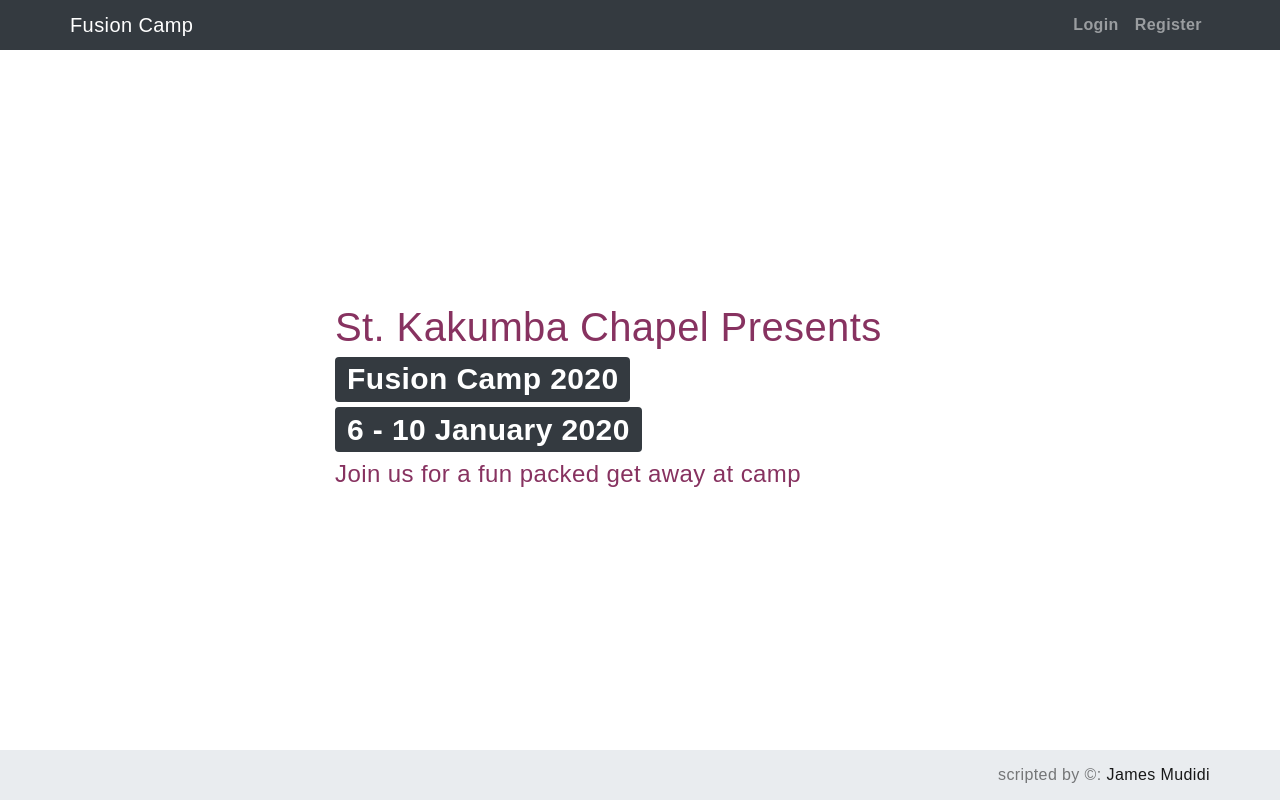
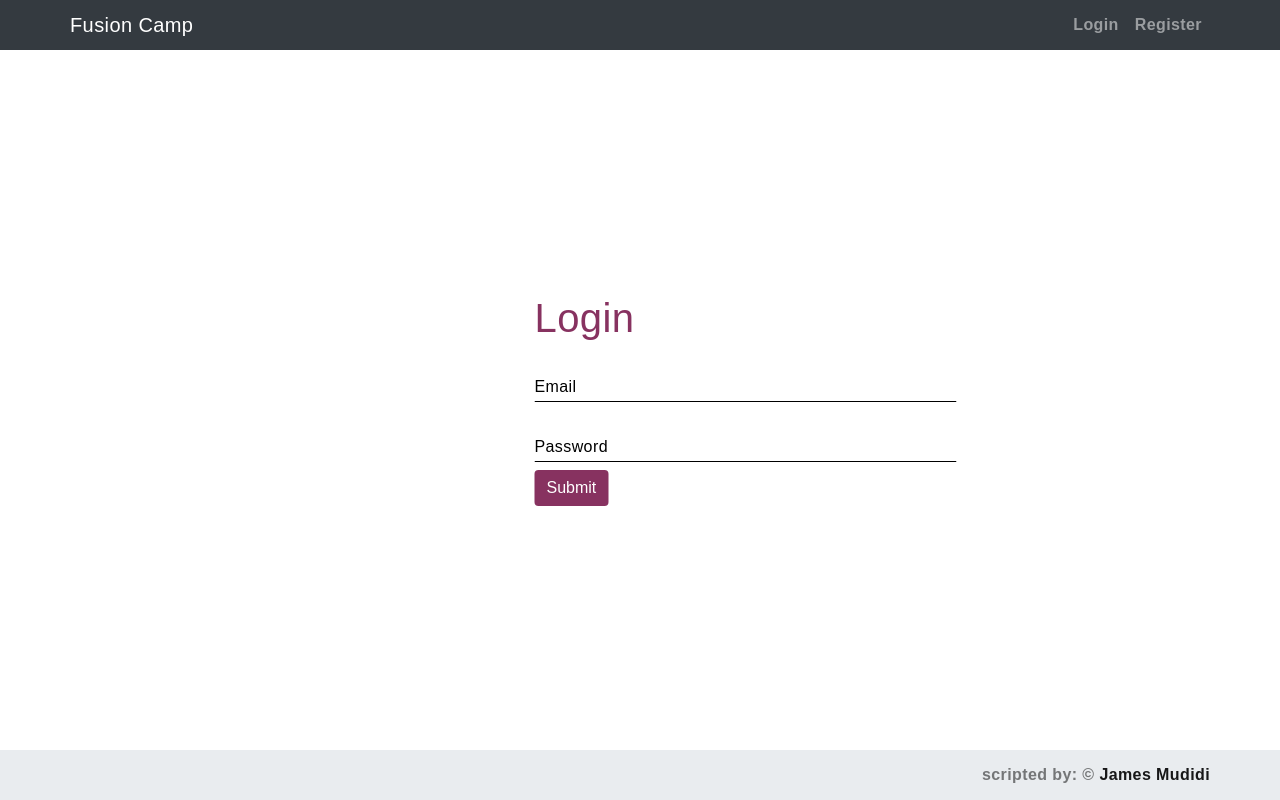
Before and after one commit to JamesMudidi/FusionCamp, a React (Create React App) app in the folder fusion/: page /login in a window 1280 px wide. Built offline with nearby package versions, Linux system fonts and the light colour scheme.

Commit message:
create login page

```diff
--- a/fusion/src/Components/footer.js
+++ b/fusion/src/Components/footer.js
@@ -9,7 +9,7 @@ class Footer extends Component {
                 <Container>
                     <Nav className="ml-auto">
                         <Navbar.Text>
-                        scripted by &copy;: <a href="https://github.com/JamesMudidi" className="james">James Mudidi</a>
+                        <b>scripted by: &copy;</b> <a href="https://github.com/JamesMudidi" className="james"><b>James Mudidi</b></a>
                         </Navbar.Text>
                     </Nav>
                 </Container>
--- a/fusion/src/Login/login.js
+++ b/fusion/src/Login/login.js
@@ -1,5 +1,5 @@
 import React from "react";
-import { Jumbotron, Container, Badge } from "react-bootstrap";
+import { Jumbotron, Container, Button } from "react-bootstrap";
 import Header from "../Components/header";
 import Footer from "../Components/footer";
 import "./login.scss";
@@ -13,14 +13,23 @@ const Login = () => {
         <Jumbotron fluid>
           <Container >
             <h1>
-              St. Kakumba Chapel Presents
-              <br />
-              <Badge variant="dark">Fusion Camp 2020</Badge>&nbsp;
-              <Badge variant="dark">6 - 10 January 2020</Badge>
+              Login
             </h1>
-            <h4>
-              Join us for a fun packed get away at camp
-            </h4>
+            <div className="form">
+                <input type="text" name="name" autoComplete="off" required />
+                <label for="name" className="label-name">
+                    <span className="content-name">Email</span>
+                </label>
+            </div>
+            <div className="form">
+                <input type="password" name="name" autoComplete="off" required />
+                <label for="name" className="label-name">
+                    <span className="content-name">Password</span>
+                </label>
+            </div>
+            <Button type="submit" className="button">
+                Submit
+            </Button>
           </Container>
         </Jumbotron>
       </div>
--- a/fusion/src/Login/login.scss
+++ b/fusion/src/Login/login.scss
@@ -0,0 +1,63 @@
+$font-stack: 'Nunito', sans-serif;
+$primary-color: #873260;
+$white: #FFF;
+$grey: #8A8A8A;
+$black: #000;
+
+.form {
+    width: 200%;
+    height: 60px;
+    position: relative;
+    overflow: hidden;
+    color: $black;
+}
+
+.form input {
+    width: 100%;
+    height: 100%;
+    color: $primary-color;
+    padding-top: 20px;
+    border: none;
+    outline: none;
+}
+
+.form label {
+    position: absolute;
+    bottom: 0px;
+    left: 0%;
+    height: 100%;
+    width: 100%;
+    pointer-events: none;
+    border-bottom: 1px solid $black;
+}
+
+.form label::after {
+    content: "";
+    position: absolute;
+    left: 0px;
+    bottom: -1px;
+    height: 100%;
+    width: 100%;
+    border-bottom: 3px solid $primary-color;
+    transform: translateX(-100%);
+    transition: transform 0.3s ease;
+}
+
+.content-name {
+    position: absolute;
+    bottom: 5px;
+    left: 0px;
+    transition: all 0.3s ease;
+}
+
+.form input:focus + .label-name .content-name,
+.form input:valid + .label-name .content-name {
+    transform: translateY(-150%);
+    font-size: 14px;
+    color: $primary-color;
+}
+
+.form input:focus + .label-name::after,
+.form input:valid + .label-name::after {
+    transform: translateX(0%);
+}
--- a/fusion/src/Register/register.js
+++ b/fusion/src/Register/register.js
@@ -1,5 +1,5 @@
 import React from "react";
-import { Jumbotron, Container, Badge } from "react-bootstrap";
+import { Jumbotron, Container } from "react-bootstrap";
 import Header from "../Components/header";
 import Footer from "../Components/footer";
 import "./register.scss";
@@ -13,14 +13,8 @@ const Register = () => {
         <Jumbotron fluid>
           <Container >
             <h1>
-              St. Kakumba Chapel Presents
-              <br />
-              <Badge variant="dark">Fusion Camp 2020</Badge>&nbsp;
-              <Badge variant="dark">6 - 10 January 2020</Badge>
+              Register
             </h1>
-            <h4>
-              Join us for a fun packed get away at camp
-            </h4>
           </Container>
         </Jumbotron>
       </div>
--- a/fusion/src/custom.scss
+++ b/fusion/src/custom.scss
@@ -4,6 +4,7 @@
 
 $font-stack: 'Nunito', sans-serif;
 $primary-color: #873260;
+$secondary-color: #E43480;
 $white: #FFF;
 $grey: #8A8A8A;
 
@@ -74,3 +75,27 @@ body {
   .not-found-text h3 {
     font-weight: 600;
   }
+
+  .button {
+    background-color: $primary-color !important;
+    border: none !important;
+    outline: none !important;
+  }
+
+  .button:hover {
+    background-color: $secondary-color !important;
+    border: none !important;
+    outline: none !important;
+  }
+
+  // .button:visited {
+  //   background-color: $primary-color !important;
+  //   border: none !important;
+  //   outline: none !important;
+  // }
+
+  // .button:active {
+  //   background-color: $primary-color !important;
+  //   border: none !important;
+  //   outline: none !important;
+  // }
```
